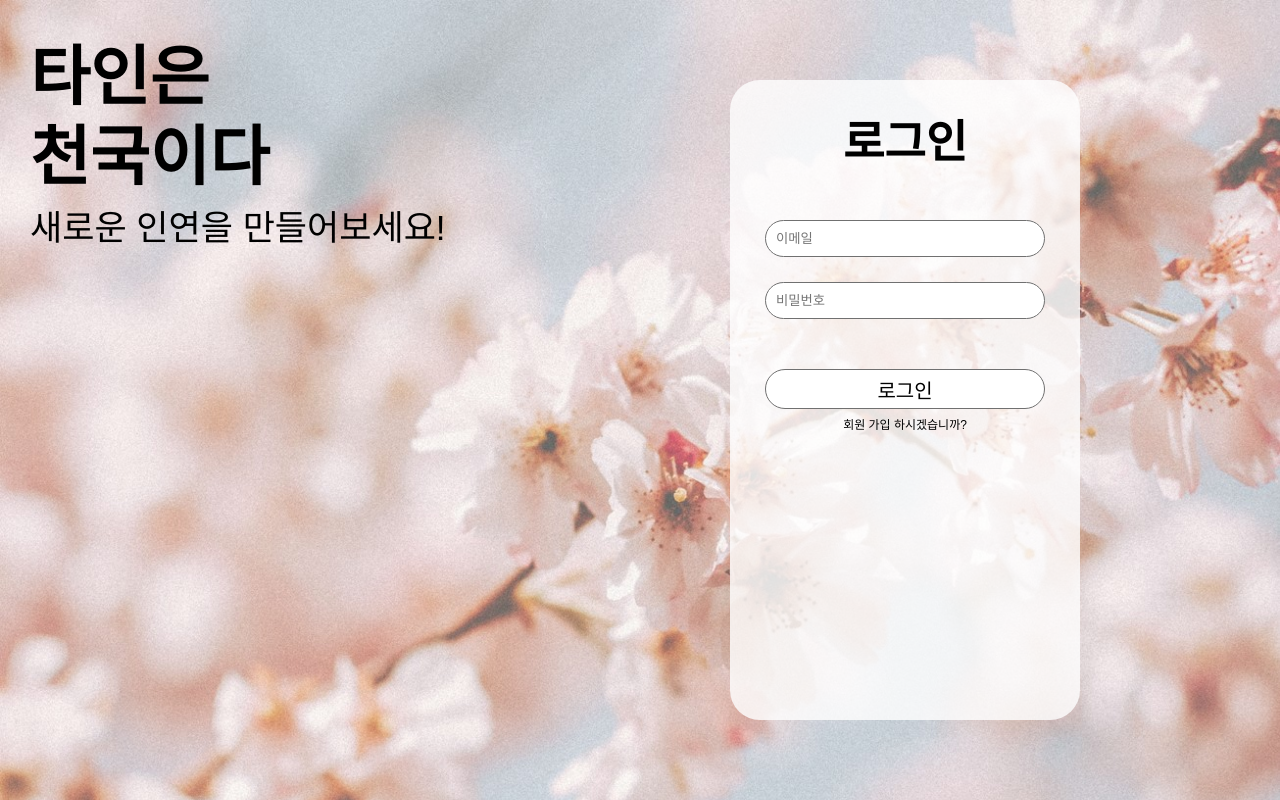
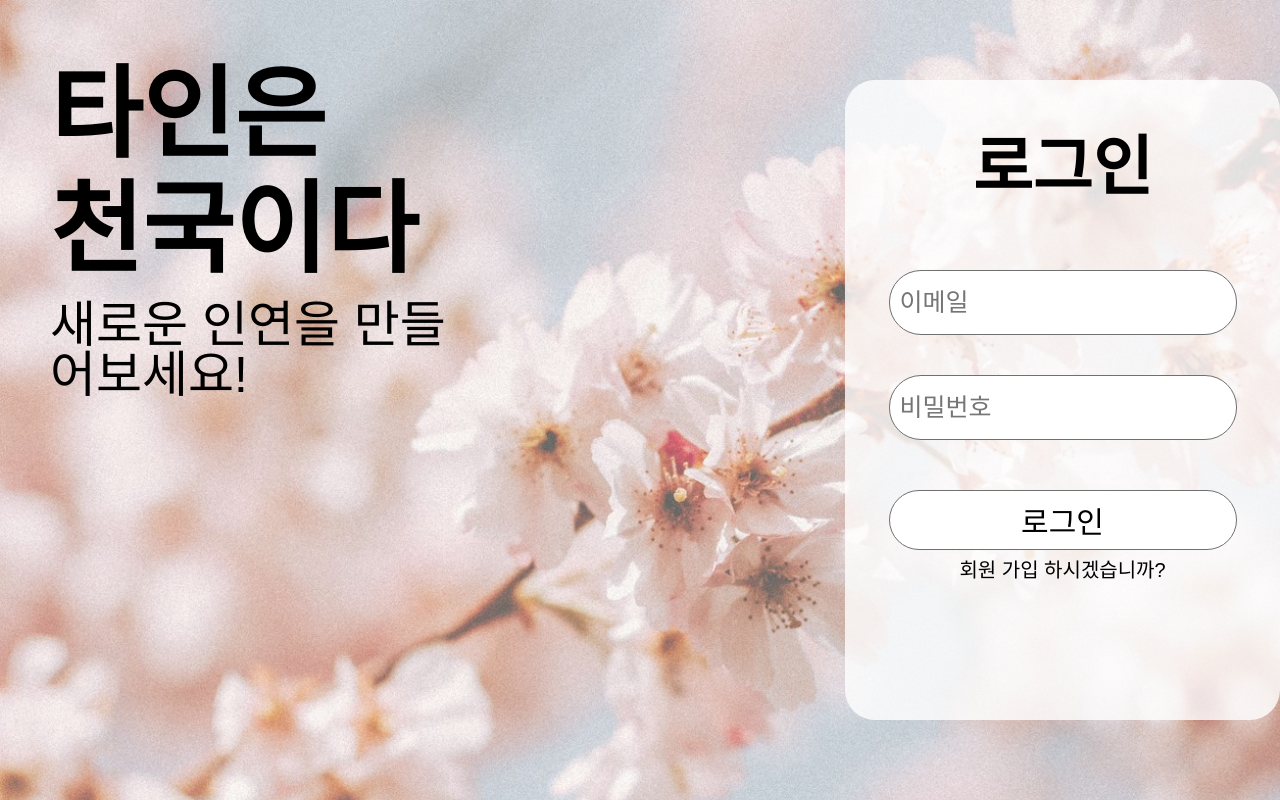
Before and after one commit to dkssud9556/OthersAreHeavenFront, a React app: page / in a window 1280 px wide. Built offline with nearby package versions, Linux system fonts and the light colour scheme; a web font is replaced by a local one.

Commit message:
Fix some css

```diff
--- a/src/components/main/style/index.js
+++ b/src/components/main/style/index.js
@@ -10,42 +10,42 @@ export const Container = styled.div`
 `;
 
 export const TitleContainer = styled.div`
-  padding-top: 30px;
-  padding-left: 30px;
-  width: 500px;
+  padding-top: 50px;
+  padding-left: 50px;
+  width: 600px;
 `;
 
 export const Title = styled.h1`
   padding-top: 15px;
-  font-size: 65px;
+  font-size: 100px;
   font-weight: bold;
   color: black;
 `;
 
 export const Description = styled.div`
-  font-size: 35px;
+  font-size: 50px;
   padding-top: 20px;
 `;
 
 export const AccountContainer = styled.div`
-  width: 350px;
+  width: 600px;
   height: 80vh;
   background: rgba(255, 255, 255, 0.8);
   border-radius: 30px;
   margin-top: 10vh;
-  margin-left: 25vh;
+  margin-left: 45vh;
   display: flex;
   align-items: center;
   flex-direction: column;
 `;
 
 export const AccountTitle = styled.h1`
-  font-size: 45px;
+  font-size: 65px;
   font-weight: bold;
 `;
 
 export const AccountTitleContainer = styled.div`
-  margin-top: 40px;
+  margin-top: 55px;
 `;
 
 export const AccountInputContainer = styled.div`
@@ -54,10 +54,12 @@ export const AccountInputContainer = styled.div`
 `;
 
 export const AccountInput = styled.input`
-  margin-top: 25px;
-  border-radius: 24px;
+  font-size: 25px;
+  margin-top: 40px;
+  border-radius: 32px;
   padding: 10px;
   width: 100%;
+  height: 65px;
   box-sizing: border-box;
   outline: none;
   background: white;
@@ -70,11 +72,11 @@ export const AccountButtonContainer = styled.div`
 `;
 
 export const AccountButton = styled.button`
-  border-radius: 24px;
-  height: 40px;
+  border-radius: 32px;
+  height: 60px;
   box-sizing: border-box;
   width: 100%;
-  font-size: 20px;
+  font-size: 30px;
   outline: none;
   background: white;
   border: 1px solid #707070;
@@ -85,7 +87,7 @@ export const AccountButton = styled.button`
 
 export const AccountModeChangeButton = styled.div`
   margin-top: 10px;
-  font-size: 12px;
+  font-size: 20px;
   &:hover {
     cursor: pointer;
     color: blue;
@@ -93,12 +95,13 @@ export const AccountModeChangeButton = styled.div`
 `;
 
 export const EmailSendButton = styled.button`
-  margin-top: 25px;
-  border-radius: 24px;
+  margin-top: 40px;
+  border-radius: 32px;
   width: 40%;
   outline: none;
   background: white;
   border: 1px solid #707070;
+  font-size: 20px;
   &:hover {
     cursor: pointer;
   }
@@ -112,3 +115,9 @@ export const EmailVerificationContainer = styled.div`
 export const EmptySpaceBetweenInputAndButton = styled.div`
   width: 5%;
 `;
+
+export const SubmitForm = styled.form`
+  display: flex;
+  flex-direction: column;
+  align-items: center;
+`;
```
